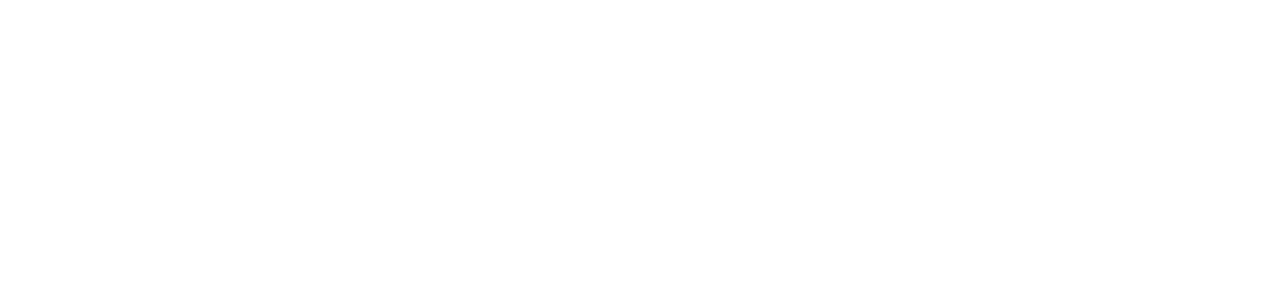
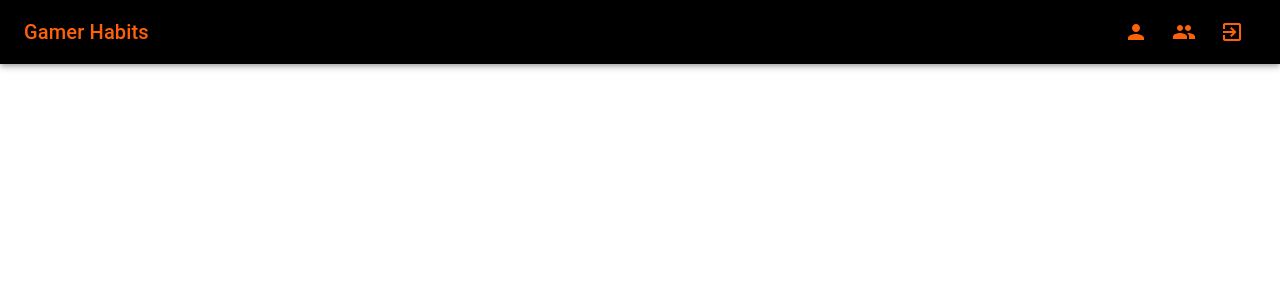
Before and after one commit to gabriel-fercav/HabitApp, a React (Create React App) app: page / in a window 1280 px wide. Shown: the top 300 px of the page. Built offline with nearby package versions, Linux system fonts and the light colour scheme.

Commit message:
feat: header mobile/desktop com cores/efeitos e ícones com handle concluido

```diff
--- a/package.json
+++ b/package.json
@@ -5,6 +5,7 @@
   "dependencies": {
     "@hookform/resolvers": "^2.7.1",
     "@material-ui/core": "^4.12.3",
+    "@material-ui/icons": "^4.11.2",
     "@testing-library/jest-dom": "^5.11.4",
     "@testing-library/react": "^11.1.0",
     "@testing-library/user-event": "^12.1.10",
--- a/src/App.js
+++ b/src/App.js
@@ -1,5 +1,6 @@
 import { GlobalStyle } from "./styles/global";
 import { ToastContainer } from "react-toastify";
+import Header from "./components/Header";
 import "react-toastify/dist/ReactToastify.css";
 function App() {
   return (
@@ -17,6 +18,7 @@
         pauseOnHover
       />
       {/* Same as */}
+      <Header />
       <ToastContainer />
     </>
   );
--- a/src/components/Header/index.js
+++ b/src/components/Header/index.js
@@ -1,5 +1,127 @@
+import React from "react";
+
+import { UseStyles } from "./styles";
+import { useHistory } from "react-router-dom";
+
+import AppBar from "@material-ui/core/AppBar";
+import Toolbar from "@material-ui/core/Toolbar";
+import IconButton from "@material-ui/core/IconButton";
+import Typography from "@material-ui/core/Typography";
+import MenuItem from "@material-ui/core/MenuItem";
+import Menu from "@material-ui/core/Menu";
+import PersonIcon from "@material-ui/icons/Person";
+import GroupIcon from "@material-ui/icons/Group";
+import ExitToAppIcon from "@material-ui/icons/ExitToApp";
+import MoreIcon from "@material-ui/icons/MoreVert";
+
 const Header = () => {
-  return <></>;
+  const classes = UseStyles();
+  const [mobileMoreAnchorEl, setMobileMoreAnchorEl] = React.useState(null);
+
+  const isMobileMenuOpen = Boolean(mobileMoreAnchorEl);
+  const history = useHistory();
+
+  const handleMobileMenuClose = () => {
+    setMobileMoreAnchorEl(null);
+  };
+
+  const handleMobileMenuOpen = (event) => {
+    setMobileMoreAnchorEl(event.currentTarget);
+  };
+
+  const handlePerfil = () => {
+    handleMobileMenuClose();
+    history.push("/");
+  };
+
+  const handleGroups = () => {
+    handleMobileMenuClose();
+    history.push("/groups");
+  };
+
+  const handleLogout = () => {
+    handleMobileMenuClose();
+    history.push("/login");
+  };
+
+  const mobileMenuId = "primary-search-account-menu-mobile";
+  const renderMobileMenu = (
+    <Menu
+      anchorEl={mobileMoreAnchorEl}
+      anchorOrigin={{ vertical: "top", horizontal: "right" }}
+      id={mobileMenuId}
+      keepMounted
+      transformOrigin={{ vertical: "top", horizontal: "right" }}
+      open={isMobileMenuOpen}
+      onClose={handleMobileMenuClose}
+    >
+      <MenuItem onClick={handlePerfil}>
+        <IconButton aria-label="show perfil">
+          <PersonIcon className={classes.icon} />
+        </IconButton>
+        <p className={classes.text}>Perfil</p>
+      </MenuItem>
+      <MenuItem onClick={handleGroups}>
+        <IconButton aria-label="show groups">
+          <GroupIcon className={classes.icon} />
+        </IconButton>
+        <p className={classes.text}>Grupos</p>
+      </MenuItem>
+      <MenuItem onClick={handleLogout}>
+        <IconButton aria-label="logout">
+          <ExitToAppIcon className={classes.icon} />
+        </IconButton>
+        <p className={classes.text}>Sair</p>
+      </MenuItem>
+    </Menu>
+  );
+
+  return (
+    <div className={classes.grow}>
+      <AppBar position="static">
+        <Toolbar className={classes.header}>
+          <Typography className={classes.title} variant="h6" noWrap>
+            Gamer Habits
+          </Typography>
+          <div className={classes.grow} />
+          <div className={classes.sectionDesktop}>
+            <IconButton
+              aria-label="show perfil"
+              onClick={handlePerfil}
+              className={classes.containerIcon}
+            >
+              <PersonIcon className={classes.icon} />
+            </IconButton>
+            <IconButton
+              aria-label="show groups"
+              onClick={handleGroups}
+              className={classes.containerIcon}
+            >
+              <GroupIcon className={classes.icon} />
+            </IconButton>
+            <IconButton
+              aria-label="logout"
+              onClick={handleLogout}
+              className={classes.containerIcon}
+            >
+              <ExitToAppIcon className={classes.icon} />
+            </IconButton>
+          </div>
+          <div className={classes.sectionMobile}>
+            <IconButton
+              aria-label="show more"
+              aria-controls={mobileMenuId}
+              aria-haspopup="true"
+              onClick={handleMobileMenuOpen}
+            >
+              <MoreIcon className={classes.icon} />
+            </IconButton>
+          </div>
+        </Toolbar>
+      </AppBar>
+      {renderMobileMenu}
+    </div>
+  );
 };
 
 export default Header;
--- /dev/null
+++ b/src/components/Header/styles.js
@@ -0,0 +1,50 @@
+import { makeStyles } from "@material-ui/core/styles";
+
+export const UseStyles = makeStyles((theme) => ({
+  grow: {
+    flexGrow: 1,
+  },
+  header: {
+    backgroundColor: "#000",
+  },
+  menuButton: {
+    marginRight: theme.spacing(2),
+  },
+  title: {
+    display: "flex",
+    [theme.breakpoints.up("sm")]: {
+      display: "block",
+    },
+    fontFamily: "Orbitron",
+    color: "#FF6109",
+    fontWeight: "bold",
+  },
+
+  sectionDesktop: {
+    display: "none",
+    [theme.breakpoints.up("md")]: {
+      display: "flex",
+    },
+  },
+  sectionMobile: {
+    display: "flex",
+    [theme.breakpoints.up("md")]: {
+      display: "none",
+    },
+  },
+  containerIcon: {
+    padding: "7px",
+    margin: "2px",
+    transition: "all 500ms ease-in-out",
+    "&:hover": {
+      backgroundColor: "#3E3E3E",
+    },
+  },
+  icon: {
+    color: "#FF6109",
+  },
+  text: {
+    fontFamily: "Orbitron",
+    fontWeight: "bold",
+  },
+}));
```
Also changed, not shown: 1 other file (tests, documents, lock files or other folders).
